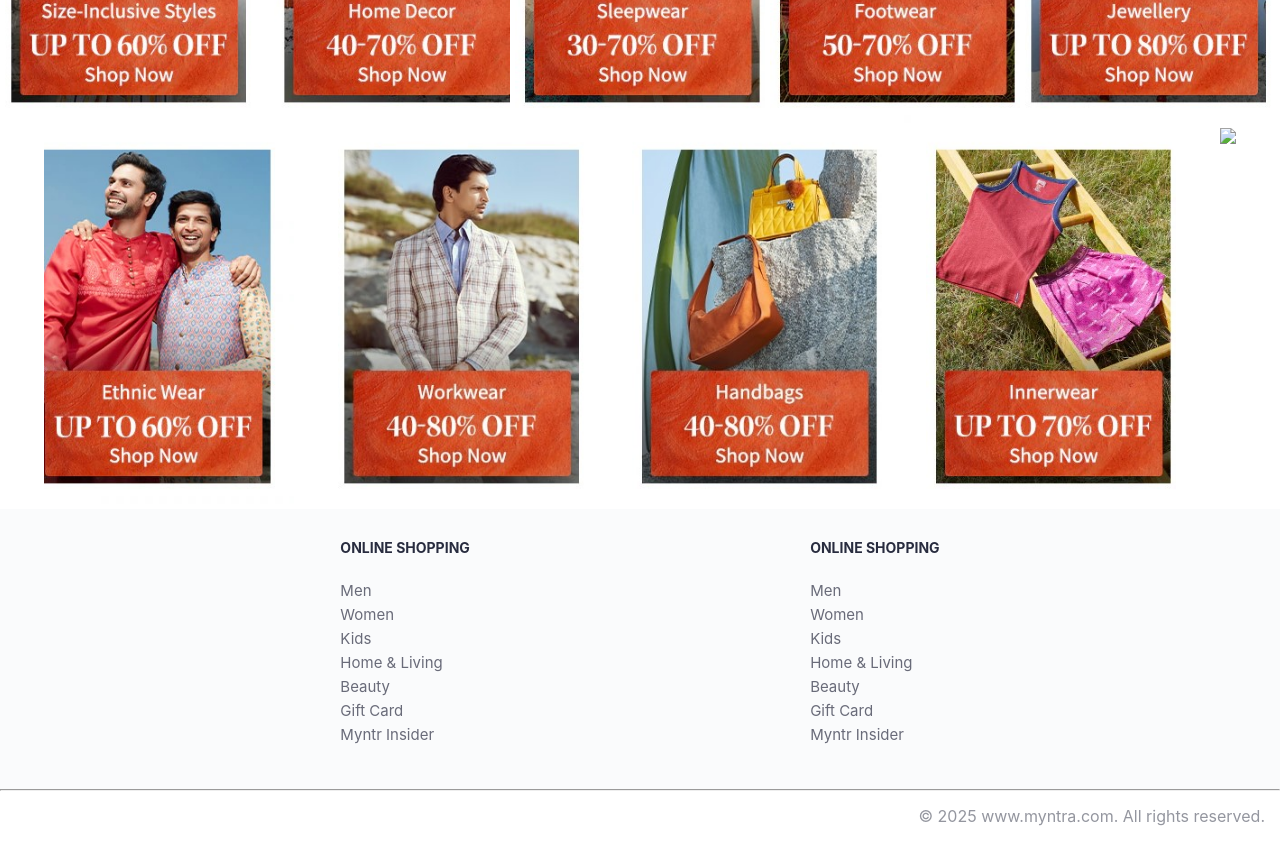
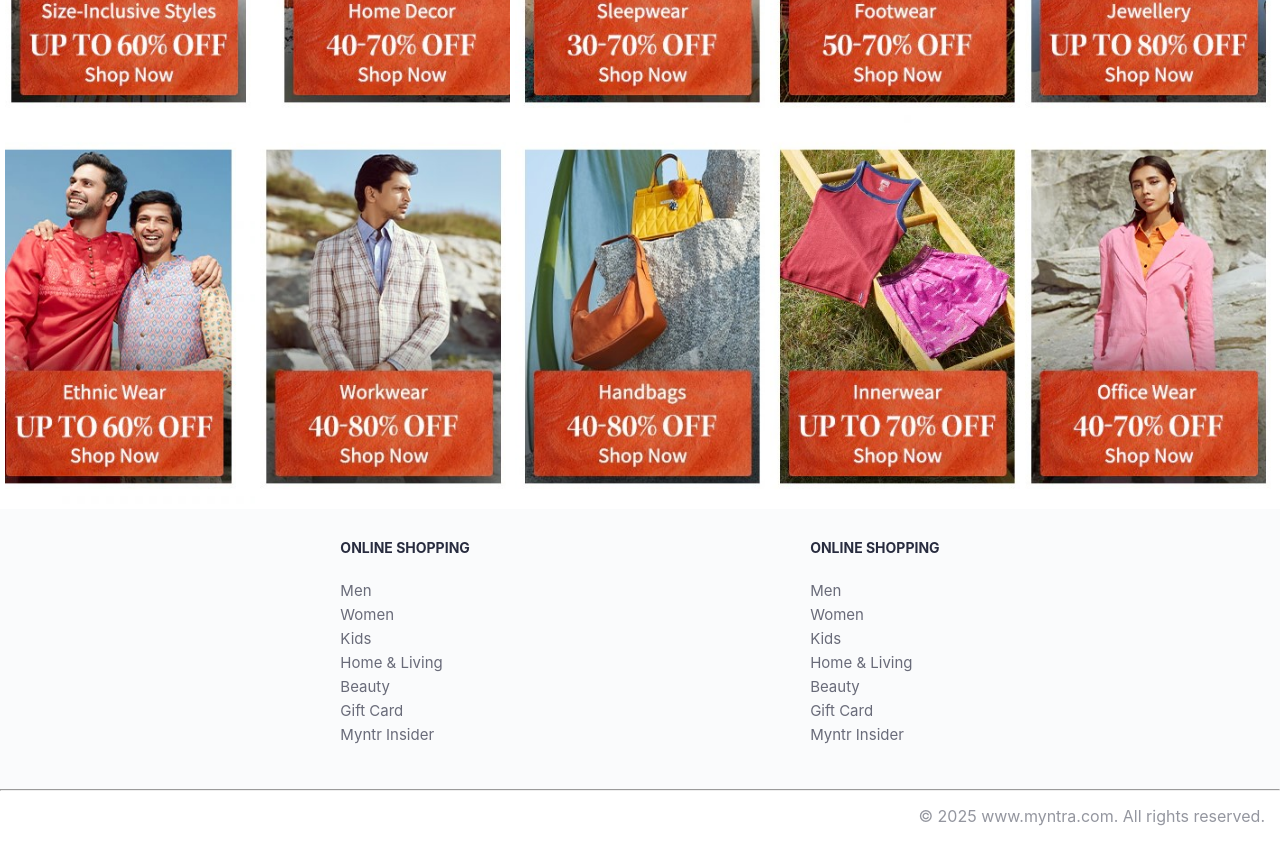
Before and after one commit to anupprajapati/myntra_clone, a plain HTML site: page index.html in a window 1280 px wide. Shown: the part 1900-2741 px from the top of the page. Drawn offline with nearby package versions, Linux system fonts and the light colour scheme.

Commit message:
Update index.html

```diff
--- a/index.html
+++ b/index.html
@@ -69,7 +69,7 @@
         <a href="#"><img class="sale_item" src="7.jpg"></a>
         <a href="#"><img class="sale_item" src="8.jpg"></a>
         <a href="#"><img class="sale_item" src="9.jpg"></a>
-        <a href="#"><img class="sale_item" src="10jpg"></a>
+        <a href="#"><img class="sale_item" src="10.jpg"></a>
 
     </div>
   </main>
```
